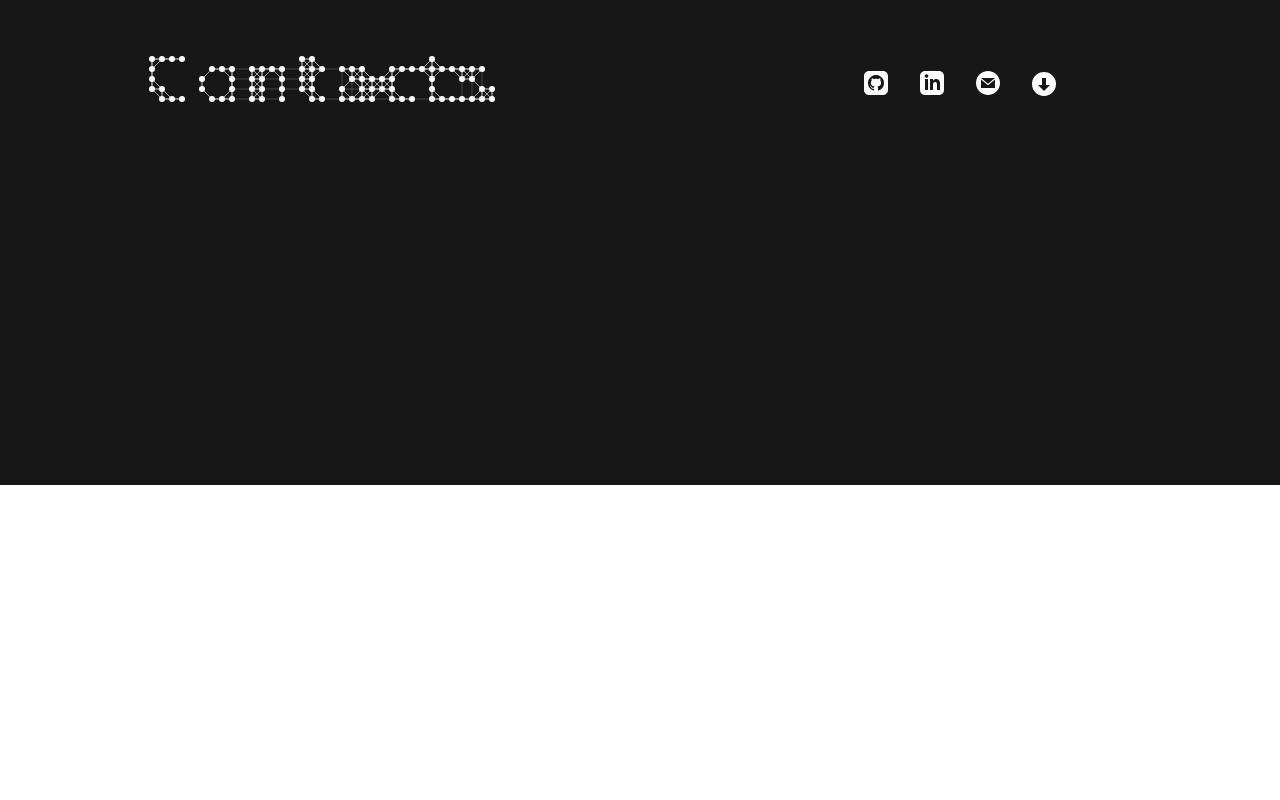
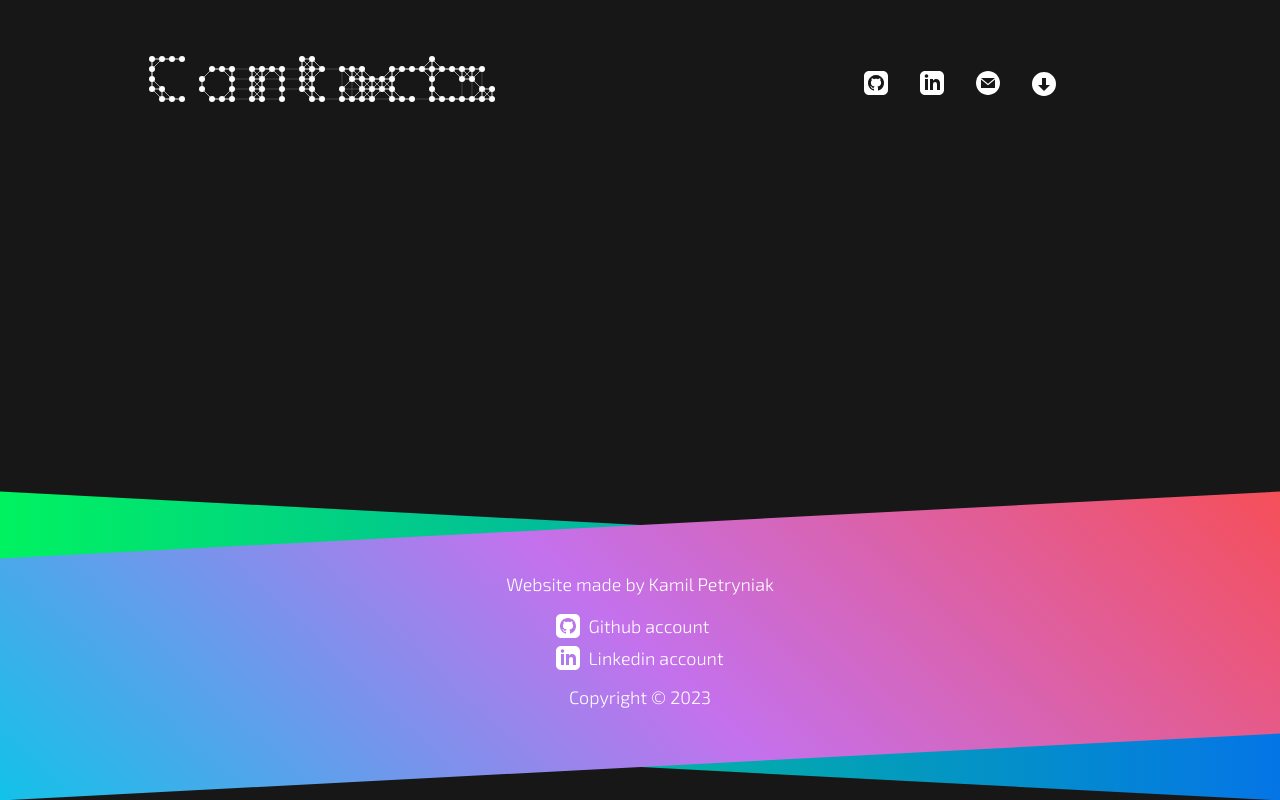
Before and after one commit to szalashaska/my-homepage, a React (Create React App) app: page / in a window 1280 px wide. Shown: the part 3478-4278 px from the top of the page. Before the commit the page ends 3963 px from the top, so only its background shows below. Built offline with nearby package versions, Linux system fonts and the light colour scheme.

Commit message:
Added footer

```diff
--- a/src/GlobalStyles.js
+++ b/src/GlobalStyles.js
@@ -1,5 +1,4 @@
 import styled, { createGlobalStyle } from "styled-components";
-// import styled, { createGlobalStyle } from "styled-components";
 
 const GlobalStyles = createGlobalStyle`
 /* Variables */
@@ -14,8 +13,7 @@ const GlobalStyles = createGlobalStyle`
   --font-clr: white;
   --bg-clr: var(--clr-black);
 
-  /* --font-clr: black;
-  --bg-clr: white; */
+
 }
 /* Reset settings */
 *,
@@ -36,7 +34,8 @@ img {
 }
 
 body {
-    font-family: var(--ff-body)
+  font-family: var(--ff-body);
+  background-color: var(--bg-clr);
 }
 
 /* class responsible for bright theme */
--- a/src/components/Contacts.jsx
+++ b/src/components/Contacts.jsx
@@ -20,11 +20,8 @@ const Icon = styled.svg`
 `;
 
 const GithubIco = styled(Github)``;
-
 const LinkedinIco = styled(Linkedin)``;
-
 const EmailIco = styled(Email)``;
-
 const DownloadIco = styled(Download)``;
 
 const Link = styled(LinkStyled)`
--- /dev/null
+++ b/src/components/Footer.jsx
@@ -0,0 +1,112 @@
+import styled from "styled-components";
+import { ReactComponent as Github } from "../assets/github.svg";
+import { ReactComponent as Linkedin } from "../assets/linkedin.svg";
+import { LinkStyled, Paragraph, Wrapper } from "../GlobalStyles";
+
+const Icon = styled.svg`
+  fill: var(--font-clr);
+  transition: all 0.3s ease-in;
+  &:hover,
+  &:focus {
+    transform: scale(1.2);
+  }
+`;
+
+const GithubIco = styled(Github)``;
+const LinkedinIco = styled(Linkedin)``;
+
+const SocialLink = styled(LinkStyled)`
+  display: flex;
+  justify-content: flex-start;
+  align-items: center;
+  gap: 0.5rem;
+  margin-bottom: 0.5rem;
+  font-size: clamp(0.8rem, 0.6737rem + 0.5614vw, 1.2rem);
+  font-weight: 300;
+`;
+
+const FooterStyled = styled.footer`
+  padding-top: 2.5rem;
+`;
+
+const FooterWrapper = styled.div`
+  padding-block: 3rem;
+  color: var(--font-clr);
+
+  --skew-angle: -3deg;
+  --background: linear-gradient(45deg, #12c2e9, #c471ed, #f64f59);
+
+  position: relative;
+  isolation: isolate;
+  display: flex;
+  flex-direction: column;
+  justify-content: center;
+  align-items: center;
+  gap: 0.5rem;
+
+  &::after {
+    content: "";
+    background: var(--background);
+    position: absolute;
+    z-index: -1;
+    inset: 0;
+    transform: skewY(var(--skew-angle));
+  }
+
+  &::before {
+    content: "";
+    background: linear-gradient(to right, #00f260, #0575e6);
+    position: absolute;
+    z-index: -2;
+    inset: 0;
+    transform: skewY(calc(var(--skew-angle) * -1));
+  }
+`;
+
+const Footer = () => {
+  return (
+    <FooterStyled>
+      <FooterWrapper>
+        <Paragraph align="center">Website made by Kamil Petryniak</Paragraph>
+        <Wrapper>
+          <SocialLink
+            href="https://github.com/szalashaska"
+            target="_blank"
+            rel="noopener noreferrer"
+            aria-label="See my github account."
+          >
+            <Icon as={GithubIco} />
+            Github account
+          </SocialLink>
+
+          <SocialLink
+            href="https://www.linkedin.com/in/kamil-petryniak/"
+            target="_blank"
+            rel="noopener noreferrer"
+            aria-label="See my linkedin account."
+          >
+            <Icon as={LinkedinIco} />
+            Linkedin account
+          </SocialLink>
+        </Wrapper>
+        <Paragraph align="center">Copyright © 2023</Paragraph>
+      </FooterWrapper>
+    </FooterStyled>
+  );
+};
+
+export default Footer;
+
+// const FooterStyled = styled.footer`
+//   /* mask created with
+//   https://css-generators.com/wavy-shapes/ */
+
+//   padding-top: 7rem;
+//   background: linear-gradient(45deg, #12c2e9, #c471ed, #f64f59);
+//   /* --mask: radial-gradient(11.2rem at 50% 15rem, #000 99%, #0000 101%)
+//       calc(50% - 10rem) 0/20rem 100%,
+//     radial-gradient(11.2rem at 50% -10rem, #0000 99%, #000 101%) 50% 5rem/20rem
+//       100% repeat-x;
+//   -webkit-mask: var(--mask);
+//   mask: var(--mask); */
+// `;
--- a/src/pages/Home.jsx
+++ b/src/pages/Home.jsx
@@ -1,6 +1,7 @@
 import styled from "styled-components";
 import AboutMe from "../components/AboutMe";
 import Contacts from "../components/Contacts";
+import Footer from "../components/Footer";
 import Header from "../components/Header";
 import Navbar from "../components/Navbar";
 import Projects from "../components/Projects";
@@ -22,6 +23,7 @@ const Home = () => {
         <Projects />
         <Contacts />
       </HomeStyled>
+      <Footer />
     </>
   );
 };
```
